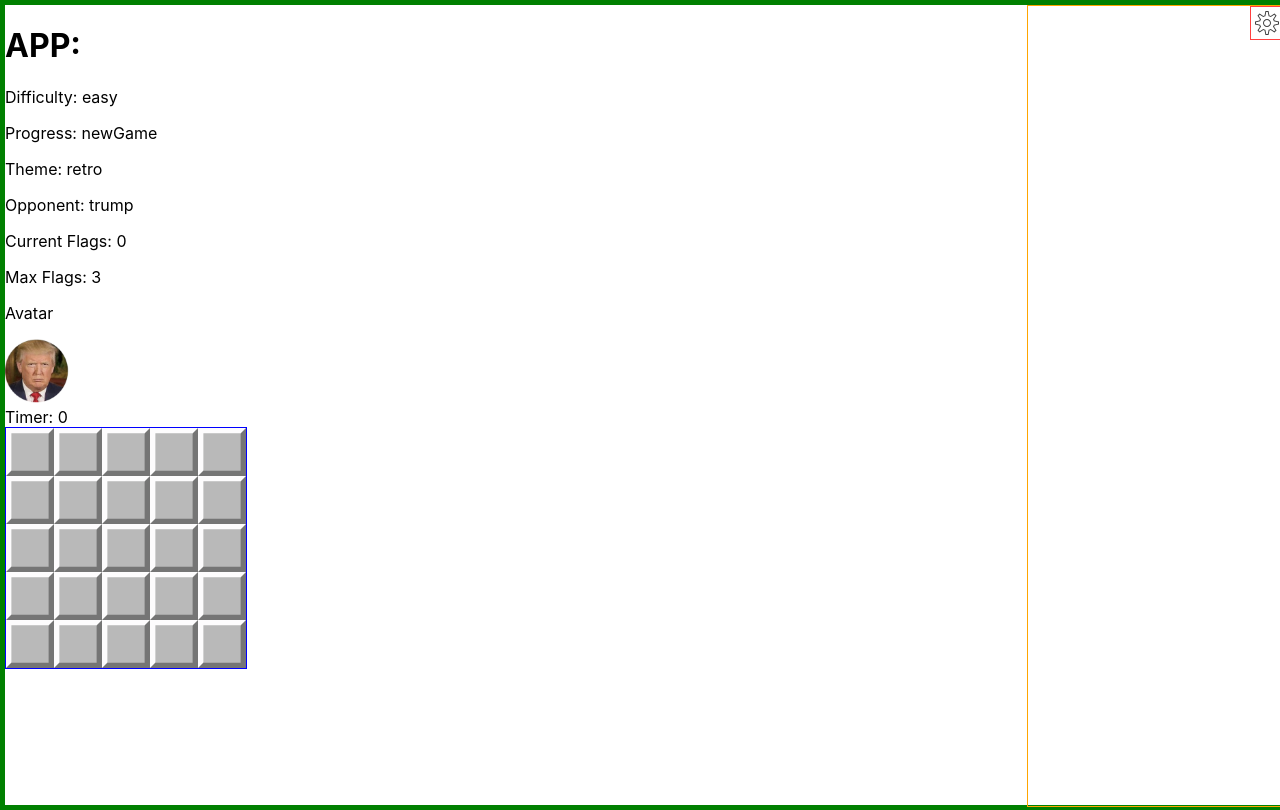
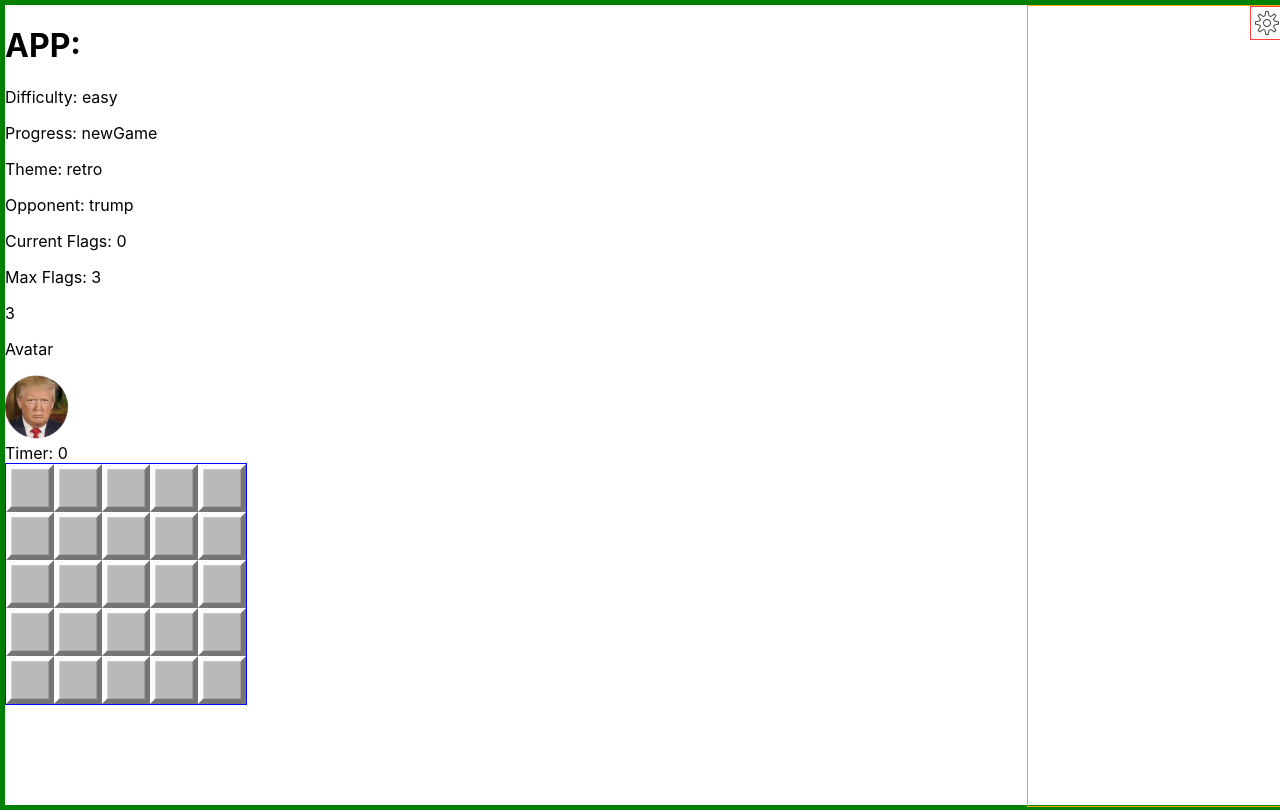
Before and after one commit to metalogica/tweetsweeper, a React (Create React App) app: page / in a window 1280 px wide. Built offline with nearby package versions, Linux system fonts and the light colour scheme.

Commit message:
built flag counting feature

```diff
--- a/src/App.tsx
+++ b/src/App.tsx
@@ -14,6 +14,8 @@ function App() {
   const [gameProgress, setGameProgress] = React.useState(Global.GameProgress.NewGame)
   const [flags, setFlags] = React.useState(Flags.Easy)
   const [rightClickHeldDown, setRightClickHeldDown] = React.useState(false)
+  const [boardState] = React.useState(Global.easyBoardState)
+  const [numberOfMines, setNumberOfMines] = React.useState(Global.NumberOfMines.Easy)
 
   function drawBoard(difficulty: string) {
     switch(difficulty) {
@@ -43,12 +45,15 @@ function App() {
           gameProgress,
           flags,
           rightClickHeldDown,
+          boardState, //TO DO: boardState is redundant
+          numberOfMines,
           setDifficulty,
           setTheme,
           setOpponent,
           setGameProgress,
           setFlags,
-          setRightClickHeldDown
+          setRightClickHeldDown,
+          setNumberOfMines
         }}>
         {/* <BoardContext.Provider> */}
         <h1>APP: </h1>
--- a/src/components/Board.tsx
+++ b/src/components/Board.tsx
@@ -18,16 +18,18 @@ const Board: React.FC<BoardState> = ({boardSize, numberOfMines, mineMap} : Board
   const [ grid, setGrid ] = useState(buildBoard({boardSize, numberOfMines, mineMap}))
   const [ correctlyFlaggedCells, setCorrectlyFlaggedCells ] = useState(0)
 
+  // Flag logic: accounts for when you switch difficulty; resets to zero
+  useEffect(() => {
+    setFlags(0)
+    setCorrectlyFlaggedCells(0)
+  }, [gameProgress, difficulty])
+
+  // redraw board after clicking on a cell
   useEffect(() => {
     setGrid(buildBoard({boardSize, numberOfMines, mineMap}))
   }, [boardSize, numberOfMines, mineMap])
 
-  useEffect(() => {
-    // accounts for when you switch difficulty; resets to zero
-    setFlags(0)
-    setCorrectlyFlaggedCells(0)
-  }, [gameProgress, difficulty])
-
+  // Completion: redraw board after victory
   useEffect(() => {
     if (correctlyFlaggedCells === numberOfMines) {
       const updatedGrid: [any[], any[]] = _.cloneDeep(grid)
--- a/src/components/Toolbar.tsx
+++ b/src/components/Toolbar.tsx
@@ -1,6 +1,6 @@
 import { useState } from 'react'
 import { GameOptions, useGameContext, Difficulty, Theme, Opponent } from '../contexts'
-import { GameProgress } from '../globals'
+import { GameProgress, NumberOfMines } from '../globals'
 
 function Toolbar(props: any) {
   const [revealed, setRevealed] = useState<boolean>(false)
@@ -30,7 +30,7 @@ function Toolbar(props: any) {
 }
 
 function Toggler({setting, options}: { setting: string, options: string[]}) {
-  const { setDifficulty, setTheme, setOpponent, setGameProgress } = useGameContext()
+  const { setDifficulty, setTheme, setOpponent, setGameProgress, setNumberOfMines } = useGameContext()
 
   // TODO: Refactor this logic to make it conform to typescript standards.
   const handleChange = (option: string) => {
@@ -38,6 +38,7 @@ function Toggler({setting, options}: { setting: string, options: string[]}) {
       case 'easy':
         setDifficulty(Difficulty.Easy)
         setGameProgress(GameProgress.NewGame)
+        setNumberOfMines(NumberOfMines.Easy)
         break
       case 'regular':
         setDifficulty(Difficulty.Regular)
--- a/src/components/TopPanel.tsx
+++ b/src/components/TopPanel.tsx
@@ -7,6 +7,7 @@ export default function TopPanel() {
   const { gameProgress } = useGameContext()
   const [time, setTime] = React.useState(0)
 
+  // countdown timer logic
   useEffect(() => {
     if (gameProgress === GameProgress.NewGame) setTime(0)
     if (gameProgress === GameProgress.InProgress) {
@@ -18,9 +19,20 @@ export default function TopPanel() {
   return (
     <>
       <div data-testid='topPanel'>
+        <FlagCounter/>
         <Avatar gameProgress={gameProgress}/>
         <div>Timer: <span data-testid='timer'>{time}</span></div>
       </div>
+    </>
+  )
+}
+
+function FlagCounter() {
+  const { flags, numberOfMines } = useGameContext()
+
+  return(
+    <>
+      { numberOfMines && <span data-testid="flag-counter">{numberOfMines - flags}</span> }
     </>
   )
 }
@@ -29,9 +41,11 @@ function Avatar({gameProgress} : { gameProgress: GameProgress}) {
   let { rightClickHeldDown } = useGameContext()
   let avatarUrl
 
+  // avatar changes if user holds down left mouse button
   if (rightClickHeldDown) {
     avatarUrl = "/images/retro/avatar/wow.png"
   } else {
+    // avatar changes according to game state
     switch(gameProgress) {
       case GameProgress.Won:
         avatarUrl = "/images/retro/avatar/happy.png"
--- a/src/contexts.ts
+++ b/src/contexts.ts
@@ -1,5 +1,6 @@
 import { createContext, useContext } from 'react'
-import { GameProgress } from './globals'
+import Board from './components/Board'
+import { GameProgress, BoardState, easyBoardState, NumberOfMines } from './globals'
 
 // contexts for App.tsx
 export enum Difficulty {
@@ -33,12 +34,15 @@ export interface GameContextType {
   gameProgress: GameProgress;
   flags: number;
   rightClickHeldDown?: boolean;
+  boardState?: BoardState;
+  numberOfMines?: NumberOfMines;
   setDifficulty: (Difficulty: Difficulty) => void;
   setTheme: (Theme: Theme) => void;
   setOpponent: (Opponent: Opponent) => void;
   setGameProgress: (GameProgress: GameProgress) => void;
   setFlags: (Flags: Flags) => void;
   setRightClickHeldDown?: any;
+  setNumberOfMines: (NumberOfMines: NumberOfMines) => void;
 }
 
 //default game context
@@ -47,14 +51,17 @@ export const GameContext = createContext<GameContextType>({
   theme: Theme.Retro,
   opponent: Opponent.Trump,
   gameProgress: GameProgress.NewGame,
+  boardState: easyBoardState,
   flags: Flags.Easy,
   rightClickHeldDown: false,
+  numberOfMines: NumberOfMines.Easy,
   setDifficulty: () => {},
   setTheme: () => {},
   setOpponent: () => {},
   setGameProgress: () => {},
   setFlags: () => {},
-  setRightClickHeldDown: () => {}
+  setRightClickHeldDown: () => {},
+  setNumberOfMines: () => {}
 })
 
 export const useGameContext = () => useContext(GameContext)
```
Also changed, not shown: 1 other file (tests, documents, lock files or other folders).
